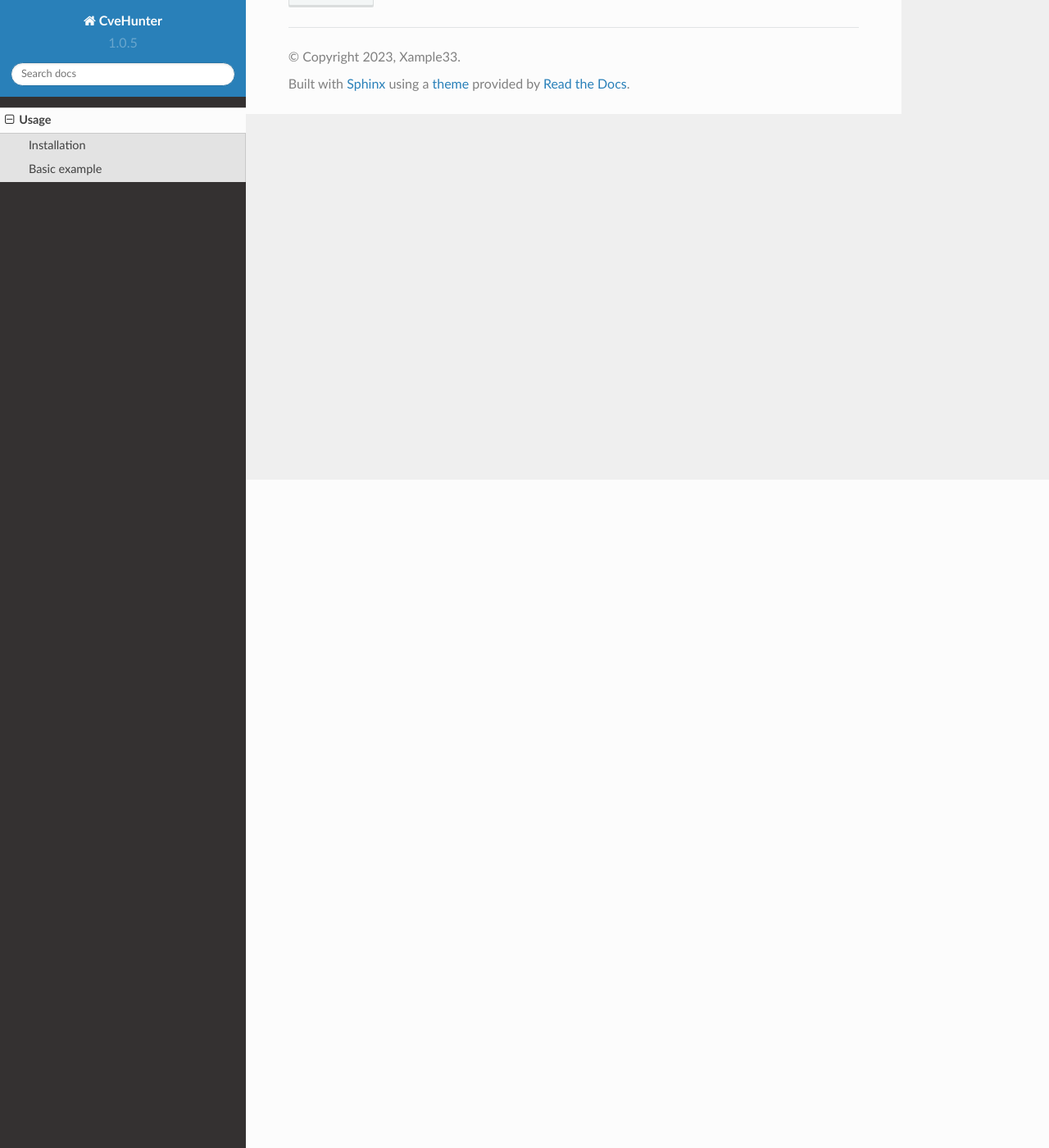
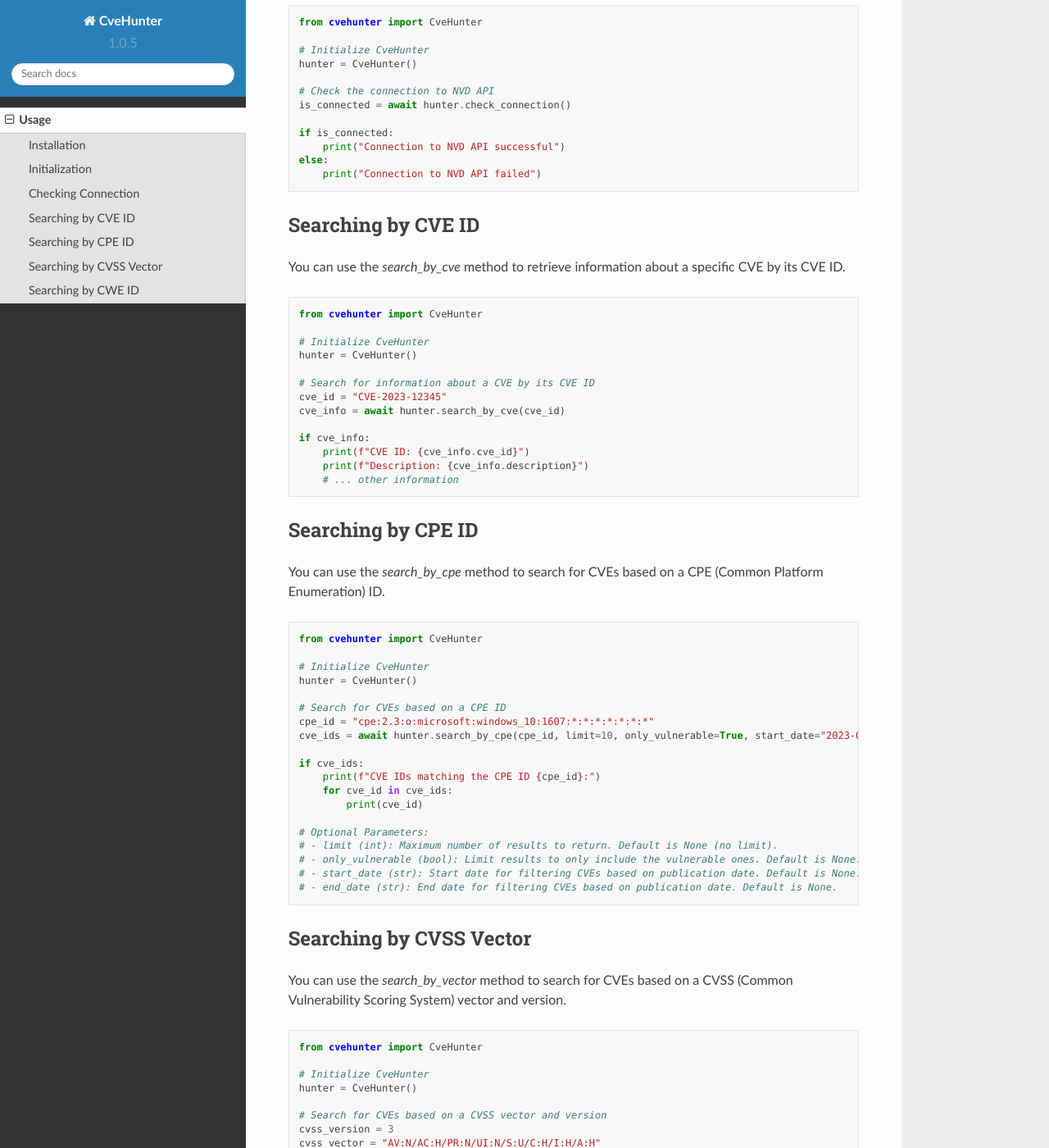
Before and after one commit to Xample33/cvehunter_docs, a Sphinx documentation site: the page built from docs/source/usage.rst, in a window 1280 px wide and 1400 px high, scrolled down 815 px. Shown: the whole window at 82% size. Built offline with Sphinx 7.4.7 and the Read the Docs theme 2.0.0, drawn with Linux system fonts in a browser that asks for light colours; some of the changed text lies outside the part shown.

Commit message:
Update usage.rst

```diff
--- a/docs/source/usage.rst
+++ b/docs/source/usage.rst
@@ -12,29 +12,145 @@ To use cvehunter, first install it using pip:
 
    pip3 install cvehunter
 
-Basic example
-----------------
+Initialization
+---------------
+
+To create a `CveHunter` instance, you can specify an optional proxy dictionary. This proxy can be used to make HTTP requests through a proxy server.
 
 .. code-block:: python
 
-   import asyncio
    from cvehunter import CveHunter
 
-   async def test() -> None:
-       ch = CveHunter()
+   # Initialize without a proxy
+   hunter = CveHunter()
 
-       cve = await ch.search_by_cve("CVE-2023-41991")
+   # Initialize with a proxy (replace with your actual proxy settings)
+   proxy_settings = {
+       "http": "http://proxy.example.com:8080",
+       "https": "https://proxy.example.com:8080"
+   }
+   hunter_with_proxy = CveHunter(proxy=proxy_settings)
 
-       print(cve.cve_id)
-       "CVE-2023-41991"
+Checking Connection
+-------------------
 
-       print(cve.cwe_id)
-       "CWE-295"
+You can use the `check_connection` method to verify if the `CveHunter` can connect to the NVD (National Vulnerability Database) API.
 
-       print(cve.description)
-       "A certificate validation issue was addressed. This issue is fixed in macOS Ventura 13.6, iOS 16.7 and iPadOS 16.7. A malicious app may be able to bypass signature validation. Apple is aware of a report that this issue"
+.. code-block:: python
 
-       print(cve.cvss_v3)
-       {'score': 5.5, 'vector': 'CVSS:3.1/AV:L/AC:L/PR:N/UI:R/S:U/C:N/I:H/A:N', 'severity': 'MEDIUM', 'version': 3.1, 'exploitability': 1.8, 'impact': 3.6}
+   from cvehunter import CveHunter
 
-   asyncio.run(test())
+   # Initialize CveHunter
+   hunter = CveHunter()
+
+   # Check the connection to NVD API
+   is_connected = await hunter.check_connection()
+
+   if is_connected:
+       print("Connection to NVD API successful")
+   else:
+       print("Connection to NVD API failed")
+
+Searching by CVE ID
+-------------------
+
+You can use the `search_by_cve` method to retrieve information about a specific CVE by its CVE ID.
+
+.. code-block:: python
+
+   from cvehunter import CveHunter
+
+   # Initialize CveHunter
+   hunter = CveHunter()
+
+   # Search for information about a CVE by its CVE ID
+   cve_id = "CVE-2023-12345"
+   cve_info = await hunter.search_by_cve(cve_id)
+
+   if cve_info:
+       print(f"CVE ID: {cve_info.cve_id}")
+       print(f"Description: {cve_info.description}")
+       # ... other information
+
+Searching by CPE ID
+-------------------
+
+You can use the `search_by_cpe` method to search for CVEs based on a CPE (Common Platform Enumeration) ID.
+
+.. code-block:: python
+
+   from cvehunter import CveHunter
+
+   # Initialize CveHunter
+   hunter = CveHunter()
+
+   # Search for CVEs based on a CPE ID
+   cpe_id = "cpe:2.3:o:microsoft:windows_10:1607:*:*:*:*:*:*:*"
+   cve_ids = await hunter.search_by_cpe(cpe_id, limit=10, only_vulnerable=True, start_date="2023-01-01", end_date="2023-12-31")
+
+   if cve_ids:
+       print(f"CVE IDs matching the CPE ID {cpe_id}:")
+       for cve_id in cve_ids:
+           print(cve_id)
+
+   # Optional Parameters:
+   # - limit (int): Maximum number of results to return. Default is None (no limit).
+   # - only_vulnerable (bool): Limit results to only include the vulnerable ones. Default is None.
+   # - start_date (str): Start date for filtering CVEs based on publication date. Default is None.
+   # - end_date (str): End date for filtering CVEs based on publication date. Default is None.
+
+Searching by CVSS Vector
+------------------------
+
+You can use the `search_by_vector` method to search for CVEs based on a CVSS (Common Vulnerability Scoring System) vector and version.
+
+.. code-block:: python
+
+   from cvehunter import CveHunter
+
+   # Initialize CveHunter
+   hunter = CveHunter()
+
+   # Search for CVEs based on a CVSS vector and version
+   cvss_version = 3
+   cvss_vector = "AV:N/AC:H/PR:N/UI:N/S:U/C:H/I:H/A:H"
+   cve_ids = await hunter.search_by_vector(cvss_version, cvss_vector, limit=5, start_date="2023-01-01", end_date="2023-12-31")
+
+   if cve_ids:
+       print(f"CVE IDs matching the CVSS vector {cvss_vector} (CVSS version {cvss_version}):")
+       for cve_id in cve_ids:
+           print(cve_id)
+
+   # Parameters:
+   # - cvss_version (int): The CVSS version (2 or 3) to use for the search.
+   # - vector (str): The CVSS vector representing the vulnerabilities.
+   # - limit (int): Maximum number of results to return. Default is None (no limit).
+   # - start_date (str): Start date for filtering CVEs based on publication date. Default is None.
+   # - end_date (str): End date for filtering CVEs based on publication date. Default is None.
+
+Searching by CWE ID
+-------------------
+
+You can use the `search_by_cwe` method to search for CVEs based on a CWE (Common Weakness Enumeration) ID.
+
+.. code-block:: python
+
+   from cvehunter import CveHunter
+
+   # Initialize CveHunter
+   hunter = CveHunter()
+
+   # Search for CVEs based on a CWE ID
+   cwe_id = "CWE-78"
+   cve_ids = await hunter.search_by_cwe(cwe_id, limit=10, start_date="2023-01-01", end_date="2023-12-31")
+
+   if cve_ids:
+       print(f"CVE IDs matching the CWE ID {cwe_id}:")
+       for cve_id in cve_ids:
+           print(cve_id)
+
+   # Parameters:
+   # - cwe_id (str): The CWE ID to search for CVEs.
+   # - limit (int): Maximum number of results to return. Default is None (no limit).
+   # - start_date (str): Start date for filtering CVEs based on publication date. Default is None.
+   # - end_date (str): End date for filtering CVEs based on publication date. Default is None.
```
